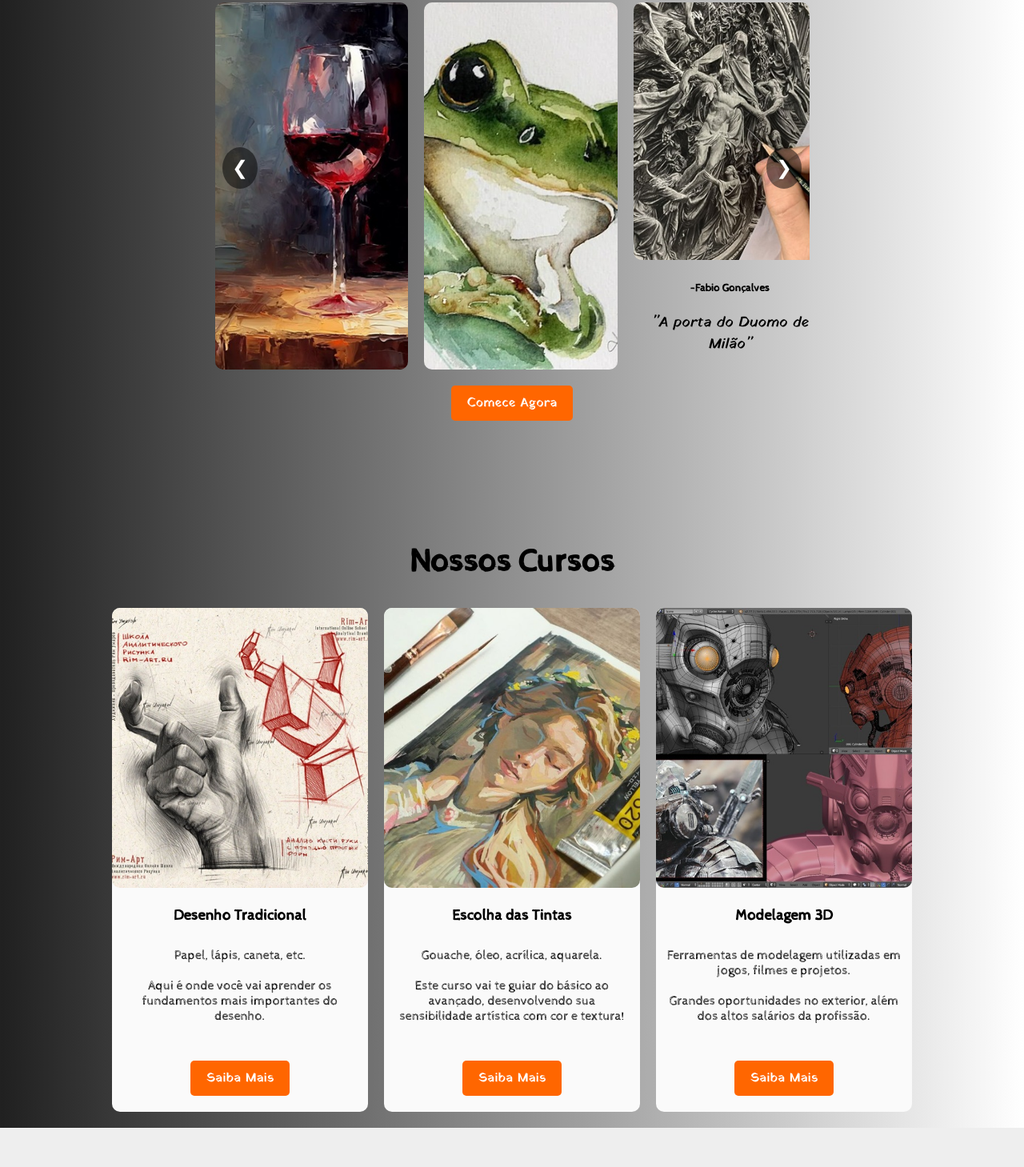
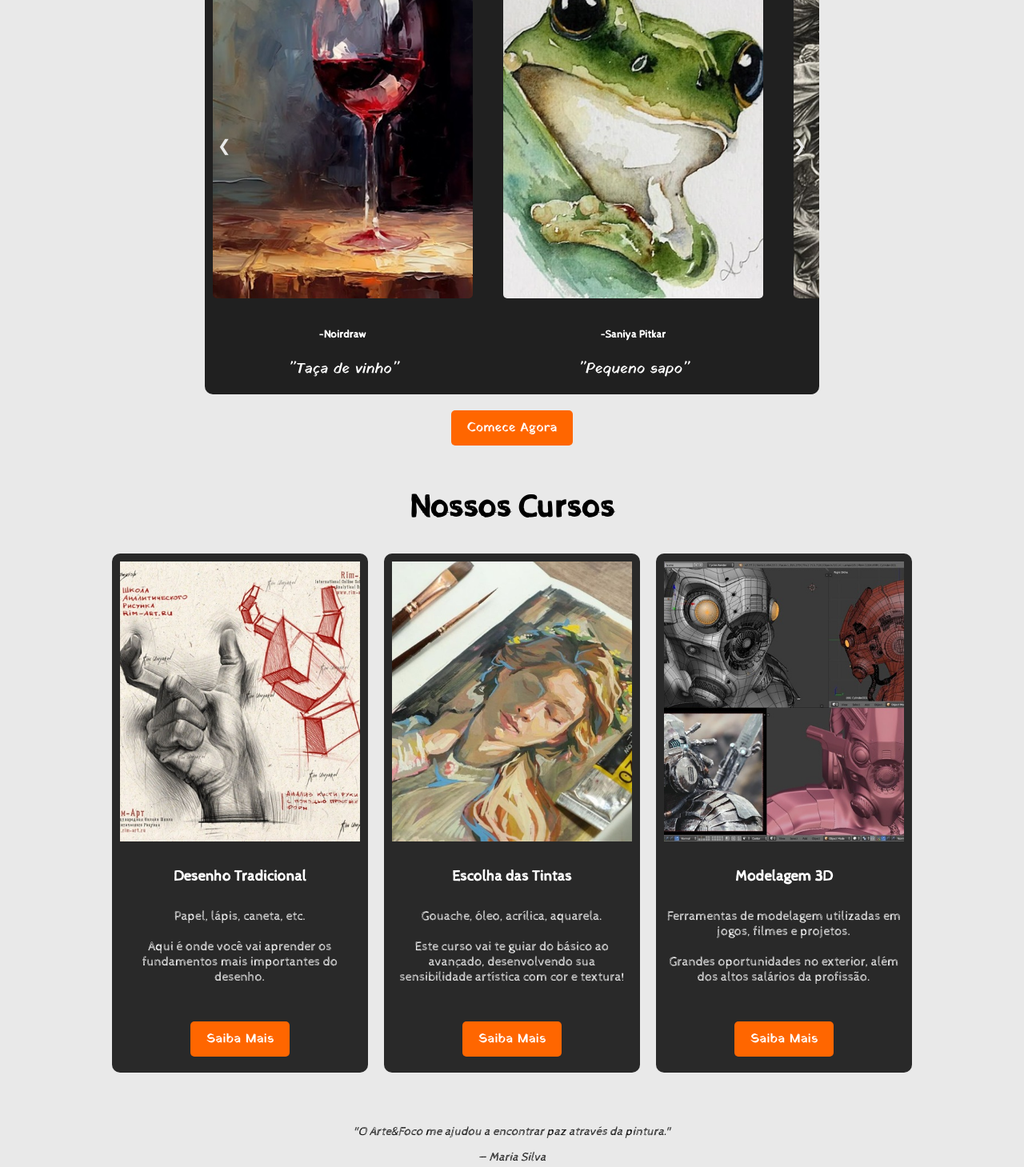
Before and after one commit to RyanAugusto908/Projeto-Portifolio, a plain HTML site: page index.html in a window 1280 px wide. Shown: the part 1338-2797 px from the top of the page at 80% size. Drawn offline with Linux system fonts and the light colour scheme; files whose address does not match are found by name; a web font is replaced by a local one.

Commit message:
22/10/25

```diff
--- a/desenho_tradicional.css
+++ b/desenho_tradicional.css
@@ -207,10 +207,14 @@ main {
 }
 
 .coluna_direita {
-    flex: 0 0 30%; /* Coluna direita ocupa 30% */
+    flex: 0 0 30%;
     max-width: 30%;
     font-weight: lighter;
     text-align: center;
+    position: sticky;
+    top: 20px;
+    width: 250px;
+    align-self: flex-start; /* Garante o alinhamento no topo */
 }
 #foto_sobre{
     border-radius: 50%;
@@ -245,7 +249,7 @@ main {
     flex-shrink: 0;             /* Impede que as imagens encolham */
     width: 100%x;               /* Largura fixa (ajuste conforme necessário: 150px para menor, 300px para maior) */
     max-width: 255px;
-    height: auto;              /* Altura fixa (ou use auto para manter proporção) */
+    height: 400px;              /* Altura fixa (ou use auto para manter proporção) */
     aspect-ratio: 1/1;
     object-fit: cover;          /* Cobre a área sem distorcer (crop se necessário) */
     box-shadow: 0 4px 8px rgba(0, 0, 0, 0.2); /* Sombra sutil nas imagens */
--- a/index.html
+++ b/index.html
@@ -103,7 +103,7 @@
                 </div>
             </div>
 
-        <a href="cursos" class="btn">Comece Agora</a>
+        <a href="desenho_tradicional.html" class="btn">Comece Agora</a>
     </section>
 
     <section class="cursos">
@@ -133,7 +133,6 @@
     </section>
 
     <section class="depoimentos">
-        <h2>O que dizem nossos alunos</h2>
         <blockquote>
             <p>"O Arte&Foco me ajudou a encontrar paz através da pintura."</p>
             <cite>— Maria Silva</cite>
--- a/site_pessoal.css
+++ b/site_pessoal.css
@@ -52,7 +52,7 @@
 body {
     font-family: var(--font_2_cabin);
     margin: 0;
-    background: var(--linear-gradient);
+    background: var(--bg-color);
 }
 
 header {
@@ -124,7 +124,6 @@ nav a:hover {
     background-position: center;
     color: var(--text-color2);
     text-align: center;
-    padding: 100px 20px;
 }
 
 .hero h1 {
@@ -163,14 +162,16 @@ nav a:hover {
     overflow: hidden;
     position: relative;
     max-width: 60%;
-    max-height: 600px;
+    max-height: 700px;
     margin: auto;
     border-radius: 10px;
+    background-color: var(--primary-color);
+    color: var(--text-color1);
 }
 
 .carrossel-conteiner {
     display: flex;
-    gap: 20px;
+    gap: 18px;
     transition: transform 0.5s ease;
     will-change: transform; /* Otimiza animação */
 }
@@ -180,13 +181,16 @@ nav a:hover {
     aspect-ratio: 3 / 4;
     box-sizing: border-box;
     border-radius: 10px;
+
 }
 
 .carrossel-slide img {
-    width: 100%;
+    width: 325px;
     height: 100%;
     object-fit: cover;
     border-radius: 10px;
+    padding: 10px;
+    border-radius: 15px;
 }
 
 .carrossel p {
@@ -198,15 +202,12 @@ nav a:hover {
 .carrossel-btn {
     position: absolute;
     top: 45%; /* centraliza verticalmente no carrossel */
-    transform: translateY(-50%);
-    background-color: rgba(0, 0, 0, 0.5);
-    color: white;
     border: none;
-    padding: 12px;
-    font-size: 24px;
+    font-size: 20px;
     cursor: pointer;
-    z-index: 2;
-    border-radius: 50%;
+    border-radius: 20px;
+    background-color: transparent;
+    color: #e9e9e9;
 }
 .carrossel-btn.prev {
     left: 10px; /* distância da borda esquerda do carrossel */
@@ -216,21 +217,24 @@ nav a:hover {
 }
 
 .carrossel-btn:hover {
-    background-color: rgba(0, 0, 0, 0.8);
+    color: black;
 }
 
 /* Cursos */
-.cursos {
-    background-color: var(--linear-gradient);
-}
 .cursos p{
     padding: 10px;
+    color: var(--text-color1);
 }
 
 .cursos h2 {
     text-align: center;
     font-size: 2.5rem;
     margin-bottom: 15px;
+    color: var(--text-color2);
+}
+
+.cursos h3{
+    color: var(--text-color1);
 }
 
 .curso-container {
@@ -241,7 +245,7 @@ nav a:hover {
 }
 
 .curso-card {
-    background-color: #fafafa;
+    background-color: #292929;
     border-radius: 10px;
     width: 320px;
     text-align: center;
@@ -249,26 +253,22 @@ nav a:hover {
 }
 
 .curso-card img {
-    width: 100%;
+    width: 300px;
     height: 350px;
     object-fit: cover;
     border-radius: 10px;
+    padding: 10px;
 }
 
 /* Depoimentos */
 .depoimentos {
-    background-color: #eee;
-    padding: 50px 20px;
+    padding: 20px 20px;
     text-align: center;
+    height: 50px;
+    margin: 10px;
 }
-
-.depoimentos h2 {
-    font-size: 2rem;
-    margin-bottom: 30px;
-}
-
 .depoimentos blockquote {
-    font-size: 1.25rem;
+    font-size: 15px;
     font-style: italic;
     margin: 0 auto;
     max-width: 600px;
@@ -279,13 +279,20 @@ footer {
     background-color: var(--primary-color);
     color: var(--text-color1);
     text-align: center;
-    padding: 20px;
+    margin: 0;
+    height: 20px;
 }
 
 footer nav a {
     color: var(--secondary-color);
-    margin: 0 10px;
+    margin: 0 5px;
     text-decoration: none;
+    height: 20px;
+    font-size: 20px;
+}
+footer p{
+    height: 10px;
+    align-items: center;
 }
 
 /* Responsividade */
```
Also changed, not shown: desenho_tradicional.html (+5 -3 lines).
